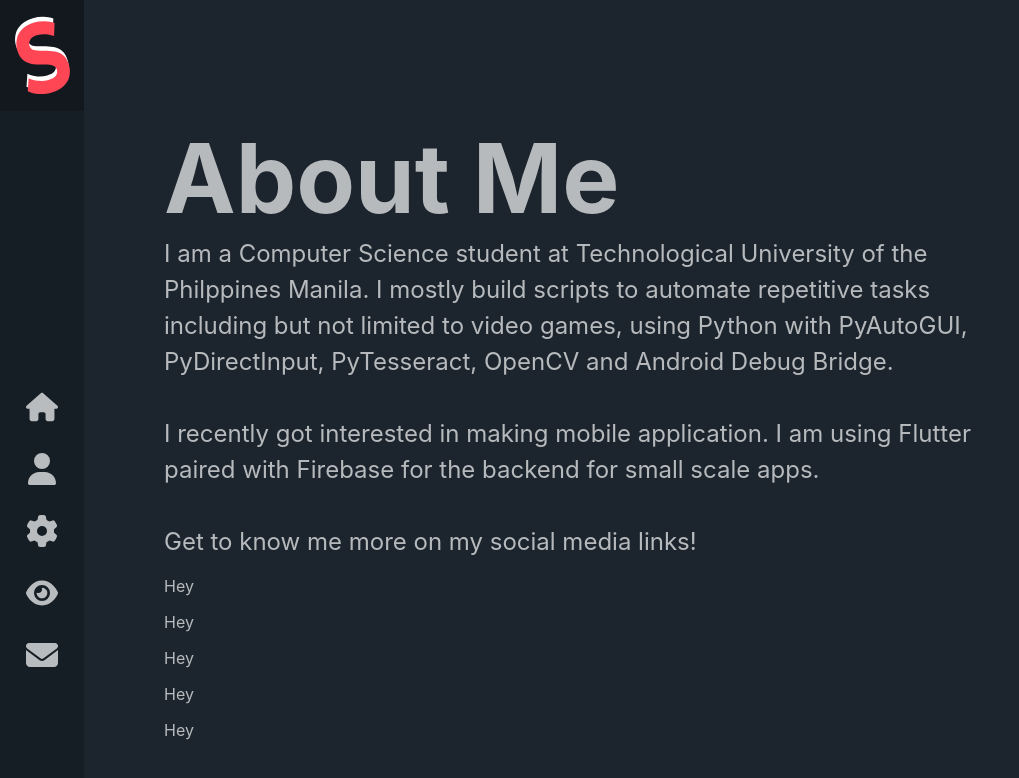
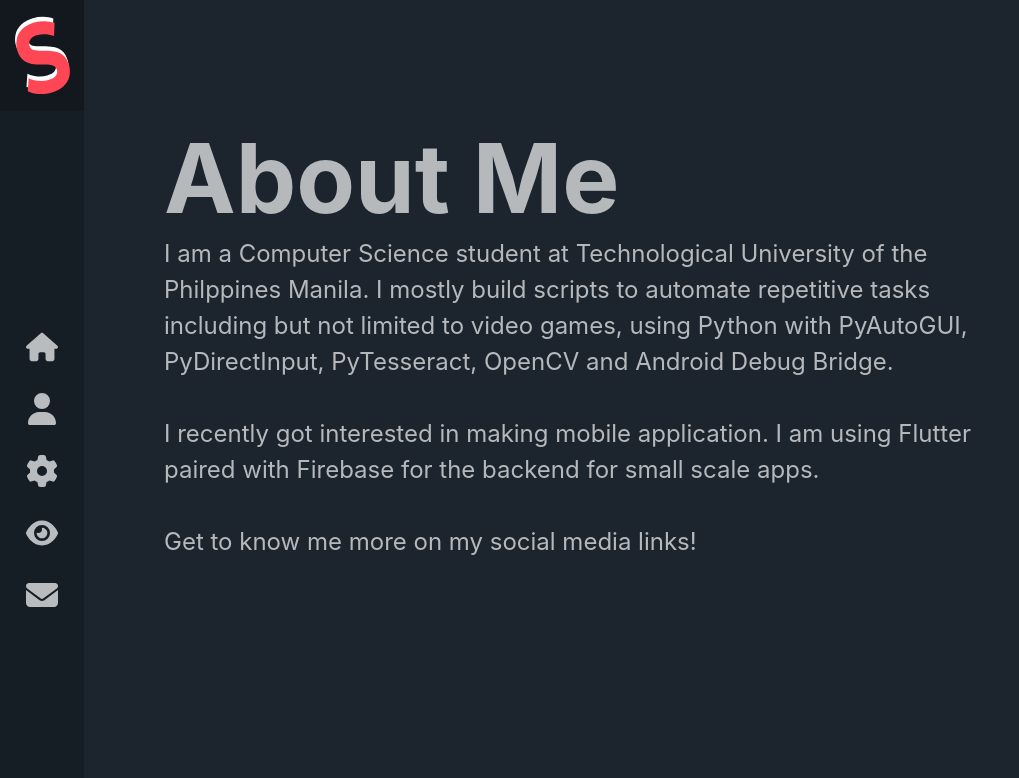
Before and after one commit to rlysam/sam-resume, a React (Create React App) app: page /about in a window 1280 px wide. Shown: the top 778 px of the page, without its empty margins (0-1019 px from the left). Built offline with nearby package versions, Linux system fonts and the light colour scheme; some icons are missing.

Commit message:
DONE About Page, Needs Square Boxes at the bottom

```diff
--- a/package.json
+++ b/package.json
@@ -9,6 +9,7 @@
     "@testing-library/jest-dom": "^5.16.5",
     "@testing-library/react": "^13.4.0",
     "@testing-library/user-event": "^13.5.0",
+    "akar-icons": "^1.9.22",
     "react": "^18.2.0",
     "react-dom": "^18.2.0",
     "react-router-dom": "^5.3.4",
--- a/src/index.css
+++ b/src/index.css
@@ -59,21 +59,18 @@ code {
 	/* background-color: green; */
 	height: 100vh;
 	flex-grow: 1;
-
 	/* content font and opacity: ; */
 	color: #f9f9f9;
 	opacity: 0.7;
-
-	/* margin, for all pages */
-	padding-left: 80px;
-	padding-top: 120px;
 }
 
+/* Biggest Font */
 .title {
 	font-size: 96px;
 	margin: 0;
 }
 
+/* Main Text */
 .body-text {
 	font-size: 24px;
 	line-height: 36px;
@@ -81,30 +78,35 @@ code {
 	max-width: 844px;
 }
 
-.about {
-	height: 100%;
+.inside-page {
+	height: 100vh;
+	box-sizing: border-box;
+	padding-left: 80px;
+	padding-top: 120px;
+	display: flex;
+	flex-direction: column;
 }
 
-.about .text-content {
-	/* background-color: greenyellow;
-	color: #1c252e;
-	/* width: 844px; */
-	/* margin-right: 50%;
-	margin-top: 0;
-	*/
+.about {
+	justify-content: space-between;
 }
 
-.about .socials {
-	/* background-color: aqua;
-	color: black;
+.inside-page .socials {
 	display: flex;
 	justify-content: flex-end;
-	align-items: flex-end;
-	margin-top: 0; */
+	margin-top: 0;
+	/* make it like floating action buttons */
+	position: fixed;
+	bottom: 40px;
+	right: 40px;
+	z-index: 1;
 }
 
-.about .socials p {
-	/* background-color: khaki;
-	padding-right: 5px;
-	margin-top: 0; */
+.about .link-item{
+	margin-top: 28px;
+	color: #46FFD3;
+	opacity: 0.7;
+	height: 44px;
+	width: 	44px;
+	padding-right: 30px;
 }
--- a/src/pages/About.js
+++ b/src/pages/About.js
@@ -3,10 +3,12 @@
 // import { useEffect, useState } from "react";
 // import BlogList from "./BlogList";
 // import useFetch from "./useFetch";
+import { Link } from "react-router-dom";
+import { FacebookFill, LinkedinBoxFill, GithubFill, DiscordFill} from 'akar-icons';
 
 const About = () => {
 	return (
-		<div className="about">
+		<div className="inside-page about">
 			<div className="text-content">
 				<h1 className="title">About Me</h1>
 				<p className="body-text">
@@ -24,15 +26,14 @@ const About = () => {
 				</p>
 			</div>
 
-			<div className="socials">
-				<p>Hey</p>
-				<p>Hey</p>
-				<p>Hey</p>
-				<p>Hey</p>
-				<p>Hey</p>
-			</div>
+		<div className="socials">
+			<a href="https://www.google.com/" target="_blank"> <FacebookFill className="link-item" /> </a>
+			<a href="https://www.linkedin.com/in/bellosam/" target="_blank"> <LinkedinBoxFill className="link-item" /> </a>
+			<a href="https://github.com/rlysam" target="_blank"> <GithubFill className="link-item" /> </a>
+			<a href="https://www.google.com/" target="_blank"> <DiscordFill className="link-item" /> </a>
 		</div>
-	);
+	</div>
+);
 };
 
 export default About;
```
Also changed, not shown: 1 other file (tests, documents, lock files or other folders).
